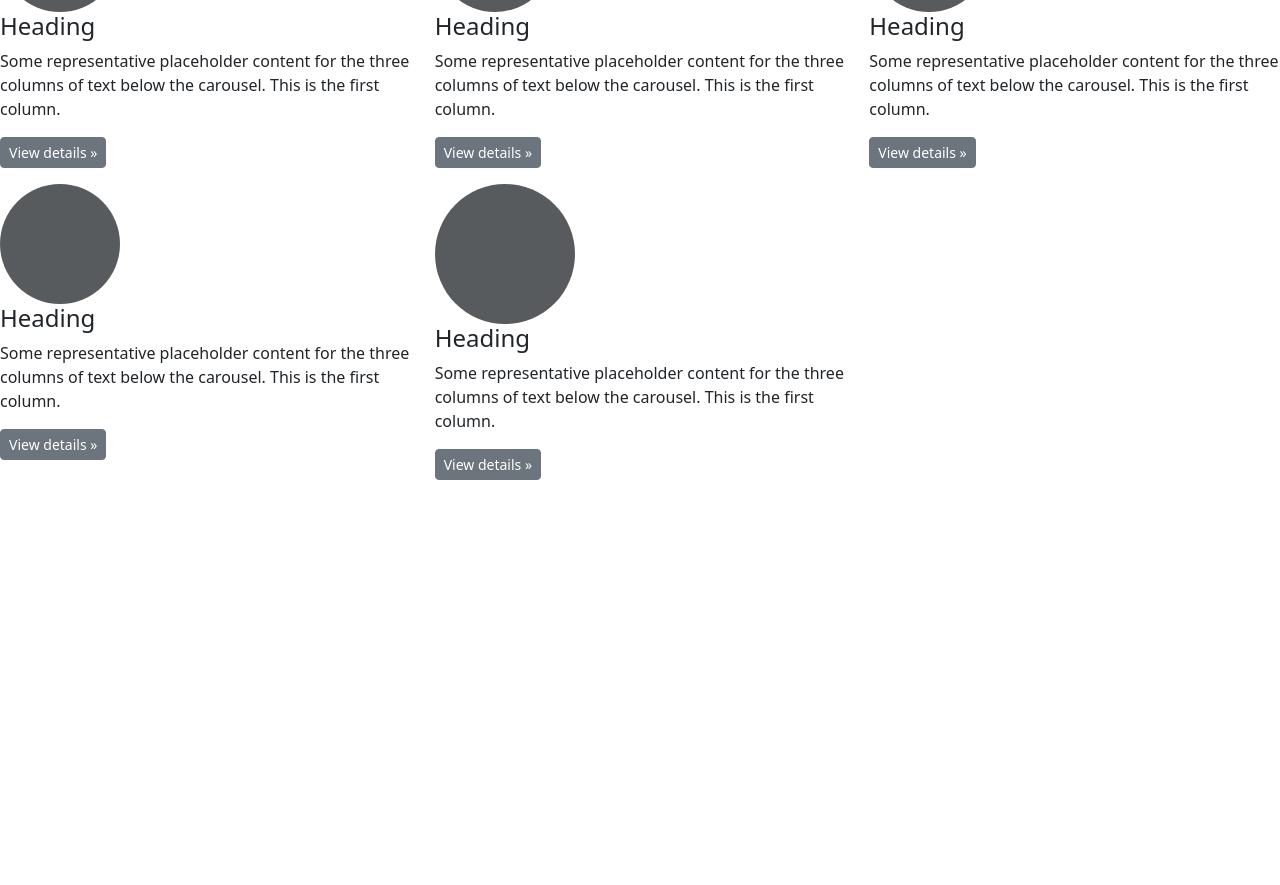
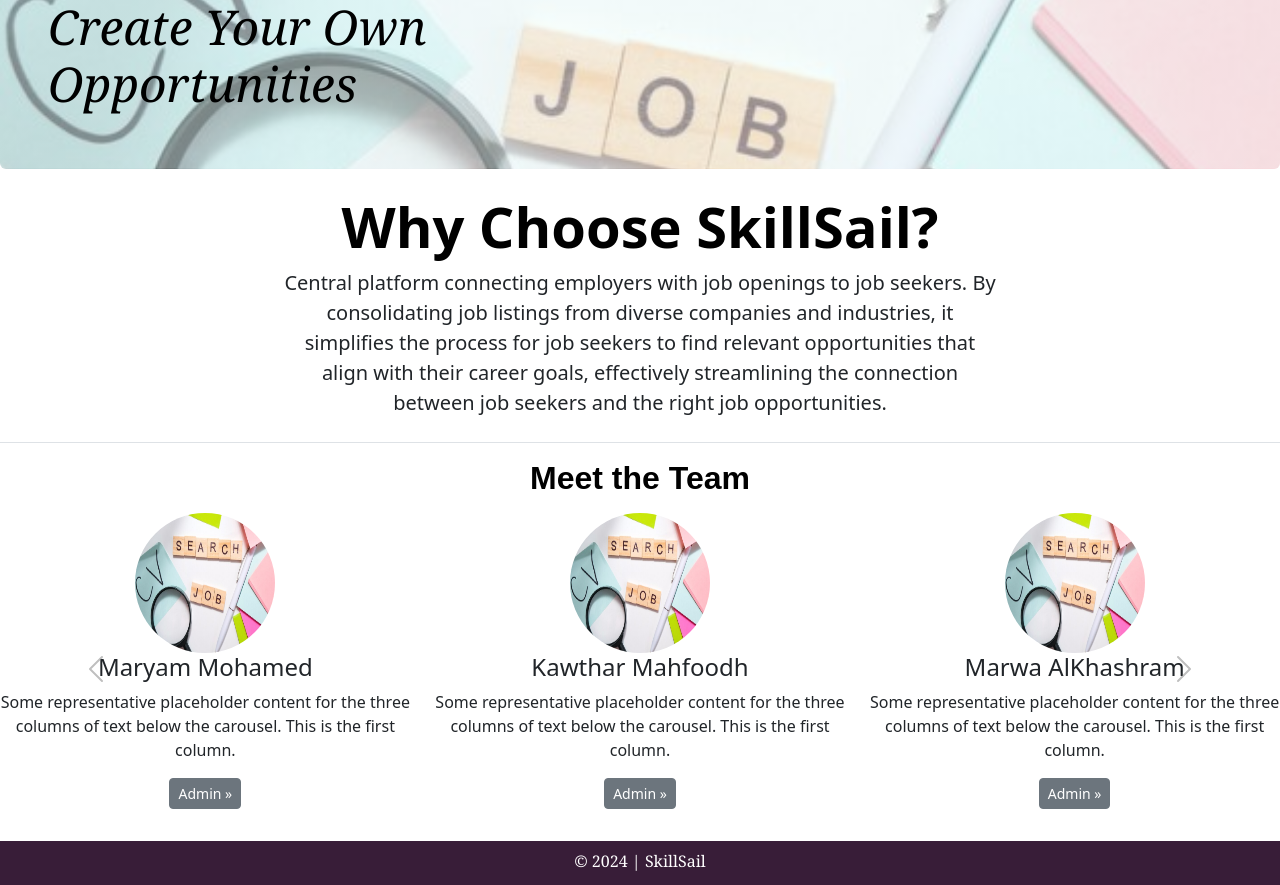
Before and after one commit to 04Maryam/JobBoard-FE, a React (Create React App) app in the folder jobboardfe/: page /about in a window 1280 px wide. Shown: the part 180-1065 px from the top of the page. Before the commit the page ends 800 px from the top, so only its background shows below. Built offline with nearby package versions, Linux system fonts and the light colour scheme.

Commit message:
about us design done, working on the signup / authentication

```diff
--- a/jobboardfe/package.json
+++ b/jobboardfe/package.json
@@ -37,5 +37,6 @@
       "last 1 firefox version",
       "last 1 safari version"
     ]
-  }
+  },
+  "proxy": "http://localhost:8000"
 }
--- a/jobboardfe/src/App.css
+++ b/jobboardfe/src/App.css
@@ -41,3 +41,24 @@
   background-color: rgb(56, 29, 56);
   color: white;
 }
+
+.aboutBg{
+background: linear-gradient(0deg, rgba(237, 255, 253, 0.5), rgba(237, 255, 253, 0.5)), url("../public/AboutPage1.jpg");
+background-repeat: no-repeat;
+background-size: cover;
+background-position: 50% 50%;
+}
+
+.font{
+  font-family: Georgia, 'Times New Roman', Times, serif;
+}
+
+.footerbottom{
+  padding-top: 0px;
+}
+
+.classic-font{
+  font-size: 32px;
+  font-family: Arial, Helvetica, sans-serif;
+  font-weight: 700;
+}
--- a/jobboardfe/src/App.js
+++ b/jobboardfe/src/App.js
@@ -2,8 +2,10 @@
 import './App.css';
 import Home from './components/home/Home';
 import 'bootstrap/dist/css/bootstrap.min.css';
+import 'bootstrap/dist/js/bootstrap.min.js'
 import { Routes, Route, Link } from "react-router-dom";
 import About from './components/about/About'
+import Signup from './components/authentication/Signup';
 
 function App() {
   return (
@@ -20,8 +22,8 @@
           <li><a href="/" className="nav-link px-2 text-white">Home</a></li>
           <li><a href="/about" className="nav-link px-2 text-white">About</a></li>
           <li><a href="#" className="nav-link px-2 text-white">Browse Jobs</a></li>
-          <li><a href="#" className="nav-link px-2 text-white">FAQs</a></li>
-          <li><a href="#" className="nav-link px-2 text-white">About</a></li>
+
+          <li><a href="#" className="nav-link px-2 text-white">Create Company</a></li>
         </ul>
 
         <form className="col-12 col-lg-auto mb-3 mb-lg-0 me-lg-3" role="search">
@@ -30,7 +32,7 @@
 
         <div className="text-end">
           <button type="button" className="btn btn-outline-light me-2">Login</button>
-          <button type="button" className="btn btn-warning">Sign-up</button>
+          <Link to="/signup"><button type="button" className="btn btn-warning text-black">Sign-up</button></Link>
         </div>
       </div>
     </div>
@@ -40,7 +42,17 @@
     <Routes>
     <Route path="/" element={<Home></Home>} />
     <Route path="/about" element={<About></About>} />
+    <Route path="/signup" element={<Signup></Signup>} />
     </Routes>
+
+    <footer className="px-3 py-2  purple-header footerbottom">
+        <div className="container">
+          <p className="mb-1 text-white text-center font">&copy; 2024 | SkillSail </p>
+        </div>
+      </footer>
+
+
+
     </>
   );
 }
--- a/jobboardfe/src/components/about/About.jsx
+++ b/jobboardfe/src/components/about/About.jsx
@@ -3,45 +3,130 @@
 export default function About() {
   return (
 <>
-<div className="row">
+
+<div className="p-4 p-md-5 mb-4 rounded text-body-emphasis bg-body-secondary aboutBg">
+    <div className="col-lg-6 px-0">
+      <h1 className="display-5 fst-italic font">Unlock Your Potential. Create Your Own Opportunities</h1>
+    </div>
+  </div>
+
+  <div className="px-4 my-3 text-center border-bottom">
+    <h6 className="display-4 fw-bold text-body-emphasis">Why Choose SkillSail?</h6>
+    <div className="col-lg-7 mx-auto">
+      <p className="display-20 lead mb-4">Central platform connecting employers with job openings to job seekers. By consolidating job listings from diverse companies and industries, it simplifies the process for job seekers to find relevant opportunities that align with their career goals, effectively streamlining the connection between job seekers and the right job opportunities.</p>
+    </div>
+  </div>
+
+{/* <div className='container marketing mt-4'>
+<div className="row mx-auto">
       <div className="col-lg-4">
-        <svg className="bd-placeholder-img rounded-circle" width="120" height="120" xmlns="http://www.w3.org/2000/svg" role="img" aria-label="Placeholder" preserveAspectRatio="xMidYMid slice" focusable="false"><title>Placeholder</title><rect width="100%" height="100%" fill="var(--bs-secondary-color)"></rect></svg>
-        <h4 className="fw-normal">Heading</h4>
-        <p>Some representative placeholder content for the three columns of text below the carousel. This is the first column.</p>
-        <p><a className="btn btn-secondary btn-sm" href="#">View details »</a></p>
+        <img src='AboutPage1.jpg' alt='' className="bd-placeholder-img rounded-circle" width="140" height="140"></img>
+        <h4 className="fw-normal">Maryam Mohamed</h4>
+        <p className='display-15'>Some representative placeholder content for the three columns of text below the carousel. This is the first column.</p>
+        <p><div className="btn btn-secondary btn-sm">Admin »</div></p>
       </div>
 
+
       <div className="col-lg-4">
-        <svg className="bd-placeholder-img rounded-circle" width="120" height="120" xmlns="http://www.w3.org/2000/svg" role="img" aria-label="Placeholder" preserveAspectRatio="xMidYMid slice" focusable="false"><title>Placeholder</title><rect width="100%" height="100%" fill="var(--bs-secondary-color)"></rect></svg>
-        <h4 className="fw-normal">Heading</h4>
-        <p>Some representative placeholder content for the three columns of text below the carousel. This is the first column.</p>
-        <p><a className="btn btn-secondary btn-sm" href="#">View details »</a></p>
+        <img src='AboutPage1.jpg' alt='' className="bd-placeholder-img rounded-circle" width="140" height="140"></img>
+        <h4 className="fw-normal">Kawthar Mahfoodh</h4>
+        <p className='display-15'>Some representative placeholder content for the three columns of text below the carousel. This is the first column.</p>
+        <p><div className="btn btn-secondary btn-sm">Admin »</div></p>
       </div>
 
+
+
       <div className="col-lg-4">
-        <svg className="bd-placeholder-img rounded-circle" width="120" height="120" xmlns="http://www.w3.org/2000/svg" role="img" aria-label="Placeholder" preserveAspectRatio="xMidYMid slice" focusable="false"><title>Placeholder</title><rect width="100%" height="100%" fill="var(--bs-secondary-color)"></rect></svg>
-        <h4 className="fw-normal">Heading</h4>
+        <img src='AboutPage1.jpg' alt='' className="bd-placeholder-img rounded-circle" width="140" height="140"></img>
+        <h4 className="fw-normal">Marwa AlKhashram</h4>
         <p>Some representative placeholder content for the three columns of text below the carousel. This is the first column.</p>
-        <p><a className="btn btn-secondary btn-sm" href="#">View details »</a></p>
+        <p className='display-15'><div className="btn btn-secondary btn-sm">Admin »</div></p>
       </div>
 
-      <div className="col-lg-4">
-        <svg className="bd-placeholder-img rounded-circle" width="120" height="120" xmlns="http://www.w3.org/2000/svg" role="img" aria-label="Placeholder" preserveAspectRatio="xMidYMid slice" focusable="false"><title>Placeholder</title><rect width="100%" height="100%" fill="var(--bs-secondary-color)"></rect></svg>
-        <h4 className="fw-normal">Heading</h4>
-        <p>Some representative placeholder content for the three columns of text below the carousel. This is the first column.</p>
-        <p><a className="btn btn-secondary btn-sm" href="#">View details »</a></p>
+
+
+      <div className="col-lg-4 ">
+        <img src='AboutPage1.jpg' alt='' className="bd-placeholder-img rounded-circle" width="140" height="140"></img>
+        <h4 className="fw-normal">Samia Jamal</h4>
+        <p className='display-15'>Some representative placeholder content for the three columns of text below the carousel. This is the first column.</p>
+        <p><div className="btn btn-secondary btn-sm">Admin »</div></p>
       </div>
 
-      <div className="col-lg-4">
-        <svg className="bd-placeholder-img rounded-circle" width="140" height="140" xmlns="http://www.w3.org/2000/svg" role="img" aria-label="Placeholder" preserveAspectRatio="xMidYMid slice" focusable="false"><title>Placeholder</title><rect width="100%" height="100%" fill="var(--bs-secondary-color)"></rect></svg>
-        <h4 className="fw-normal">Heading</h4>
-        <p>Some representative placeholder content for the three columns of text below the carousel. This is the first column.</p>
-        <p><a className="btn btn-secondary btn-sm" href="#">View details »</a></p>
+
+
+    <div className="col-lg-4">
+        <img src='AboutPage1.jpg' alt='' className="bd-placeholder-img rounded-circle" width="140" height="140"></img>
+        <h4 className="fw-normal">Sara Nedhal</h4>
+        <p className='display-15'>Some representative placeholder content for the three columns of text below the carousel. This is the first column.</p>
+        <p><div className="btn btn-secondary btn-sm">Admin »</div></p>
       </div>
+     </div>
+</div> */}
+ <h6 className="text-body-emphasis text-center classic-font">Meet the Team</h6>
+<div id="carouselExampleIntervel" className="carousel slide my-3" data-bs-ride="carousel">
+  <div className="carousel-inner" data-bs-intervel='1'>
+<div className="carousel-item active text-center">
+<div className='row'>
+<div className="col-lg-4">
+    <img src='AboutPage1.jpg' alt='' className="bd-placeholder-img rounded-circle" width="140" height="140"></img>
+        <h4 className="fw-normal">Maryam Mohamed</h4>
+        <p className='display-15'>Some representative placeholder content for the three columns of text below the carousel. This is the first column.</p>
+        <p><div className="btn btn-secondary btn-sm">Admin »</div></p>
+</div>
 
+<div className="col-lg-4">
+    <img src='AboutPage1.jpg' alt='' className="bd-placeholder-img rounded-circle" width="140" height="140"></img>
+        <h4 className="fw-normal">Kawthar Mahfoodh</h4>
+        <p className='display-15'>Some representative placeholder content for the three columns of text below the carousel. This is the first column.</p>
+        <p><div className="btn btn-secondary btn-sm">Admin »</div></p>
     </div>
 
 
+    <div className="col-lg-4">
+    <img src='AboutPage1.jpg' alt='' className="bd-placeholder-img rounded-circle" width="140" height="140"></img>
+        <h4 className="fw-normal">Marwa AlKhashram</h4>
+        <p className='display-15'>Some representative placeholder content for the three columns of text below the carousel. This is the first column.</p>
+        <p><div className="btn btn-secondary btn-sm">Admin »</div></p>
+    </div>
+    </div>
+    </div>
+
+
+    <div className="carousel-item text-center" data-bs-intervel='1'>
+    <div className='row'>
+    <div className="col-lg-4">
+    <img src='AboutPage1.jpg' alt='' className="bd-placeholder-img rounded-circle" width="140" height="140"></img>
+        <h4 className="fw-normal">Samia Jamal</h4>
+        <p className='display-15'>Some representative placeholder content for the three columns of text below the carousel. This is the first column.</p>
+        <p><div className="btn btn-secondary btn-sm">Admin »</div></p>
+    </div>
+
+    <div className="col-lg-4">
+    <img src='AboutPage1.jpg' alt='' className="bd-placeholder-img rounded-circle" width="140" height="140"></img>
+        <h4 className="fw-normal">Sara Nedhal</h4>
+        <p className='display-15'>Some representative placeholder content for the three columns of text below the carousel. This is the first column.</p>
+        <p><div className="btn btn-secondary btn-sm">Admin »</div></p>
+    </div>
+
+  </div>
+  </div>
+  </div>
+
+  <button className="carousel-control-prev" type="button" data-bs-target="#carouselExampleIntervel" data-bs-slide="prev">
+    <div className="carousel-control-prev-icon" aria-hidden="true"  style={{ filter: 'brightness(50%)' }}></div>
+    <div className="visually-hidden">Previous</div>
+  </button>
+  <button className="carousel-control-next" type="button" data-bs-target="#carouselExampleIntervel" data-bs-slide="next">
+    <div className="carousel-control-next-icon" aria-hidden="true" style={{ filter: 'brightness(50%)' }}></div>
+    <div className="visually-hidden">Next</div>
+  </button>
+  </div>
+
+
+
+
+
 </>
+
   )
 }
--- /dev/null
+++ b/jobboardfe/src/components/authentication/Signup.jsx
@@ -0,0 +1,51 @@
+import React, { useState, useEffect } from 'react'
+import axios from 'axios'
+
+export default function Signup() {
+    const [username, setUsername] = useState('');
+    const [password, setPassword] = useState('');
+    const [error, setError] = useState('');
+
+    const handleFormSubmit = (event) => {
+      event.preventDefault();
+
+      axios
+        .post('http://localhost:8000/signup/', { username, password })
+        .then((response) => {
+          // Handle successful signup response
+          console.log(response.data);
+        })
+        .catch((error) => {
+          // Handle signup error
+          setError('Failed to sign up. Please try again.');
+          console.log(error);
+        });
+    };
+
+    return (
+      <div>
+        <form onSubmit={handleFormSubmit}>
+          <div>
+            <label htmlFor="username">Username:</label>
+            <input
+              type="text"
+              id="username"
+              value={username}
+              onChange={(event) => setUsername(event.target.value)}
+            />
+          </div>
+          <div>
+            <label htmlFor="password">Password:</label>
+            <input
+              type="password"
+              id="password"
+              value={password}
+              onChange={(event) => setPassword(event.target.value)}
+            />
+          </div>
+          {error && <p>{error}</p>}
+          <button type="submit">Sign Up</button>
+        </form>
+      </div>
+    );
+}
```
Also changed, not shown: jobboardfe/public/AboutPage1.jpg (added), jobboardfe/public/images/SeaOtter.jpg (added), jobboardfe/src/components/authentication/Login.jsx (added).
